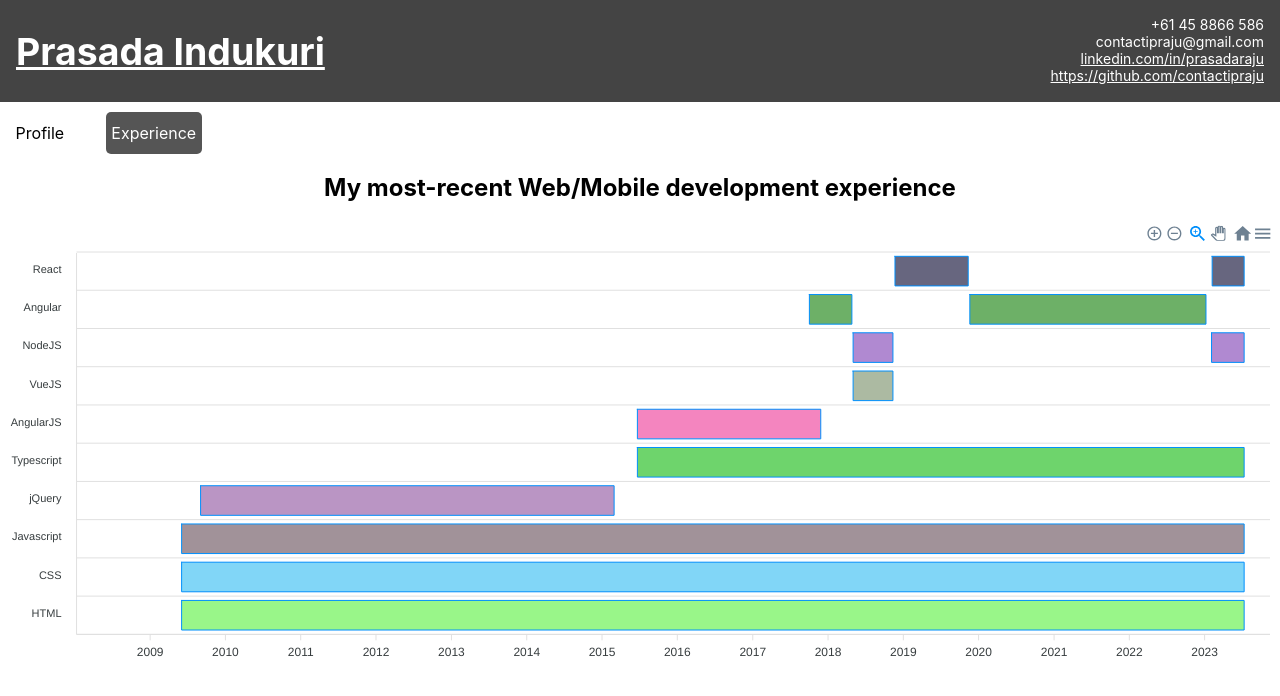
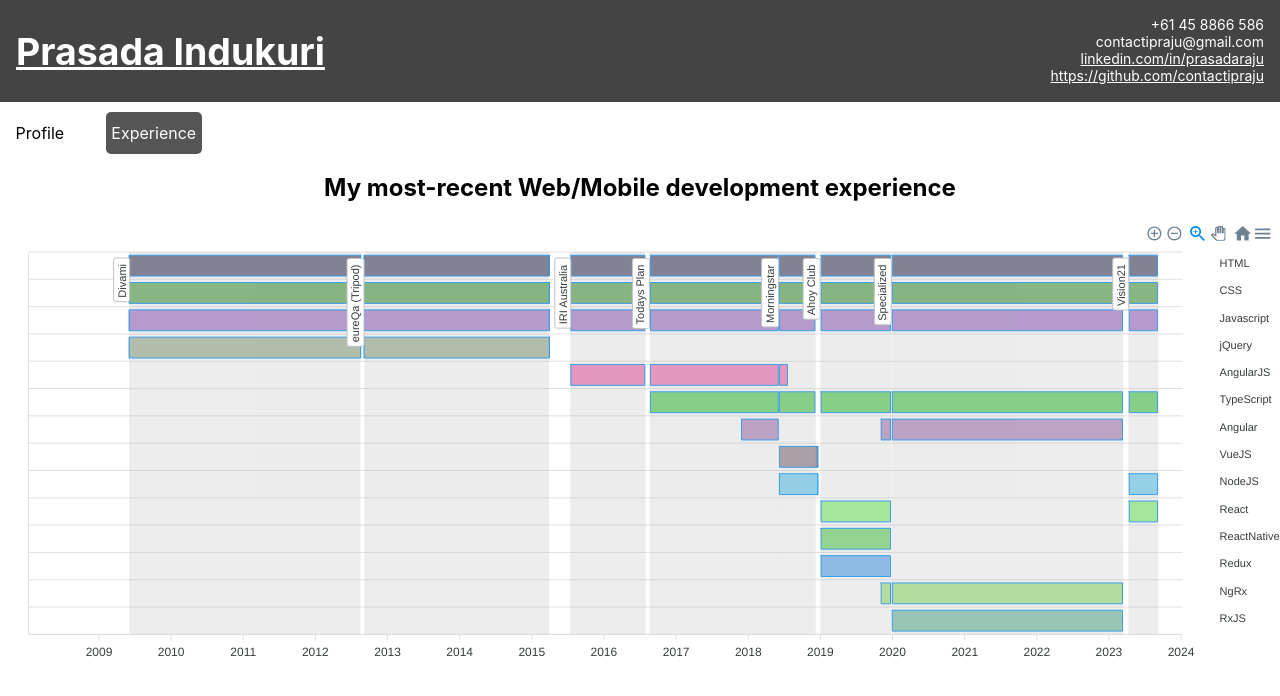
Before and after one commit to contactipraju/texperience, a React (Create React App) app: page /experience in a window 1280 px wide. Shown: the top 696 px of the page. Built offline with nearby package versions, Linux system fonts and the light colour scheme.

Commit message:
adding companies information to the chart

```diff
--- /dev/null
+++ b/public/json/experience.json
@@ -0,0 +1,71 @@
+{
+	"experience": [
+		{
+			"company": "Divami",
+            "from": "31 Jul 2012",
+            "to": "01 Jun 2009",
+			"skills": [{"skill": "HTML"}, {"skill": "CSS"}, {"skill": "Javascript"},  {"skill": "jQuery"}]
+        },
+        {
+			"company": "eureQa (Tripod)",
+            "from": "04 Mar 2015",
+            "to": "22 Aug 2012",
+			"skills": [{"skill": "HTML"}, {"skill": "CSS"}, {"skill": "Javascript"}, {"skill": "jQuery"}]
+        },
+        {
+			"company": "IRI Australia",
+            "from": "20 June 2015",
+            "to": "30 June 2016",
+			"skills": [{"skill": "HTML"}, {"skill": "CSS"}, {"skill": "Javascript"}, {"skill": "AngularJS"}]
+        },
+        {
+			"company": "Todays Plan",
+            "from": "23 July 2016",
+            "to": "30 Apr 2018",
+			"skills": [{"skill": "HTML"}, {"skill": "CSS"}, {"skill": "Javascript"}, {"skill": "TypeScript"},
+				{"skill": "AngularJS", "duration": ["2016-07-23", "2018-04-30"]},
+				{"skill": "Angular", "duration": ["2017-10-23", "2018-04-30"]}
+			]
+        },
+        {
+			"company": "Morningstar",
+            "from": "01 May 2018",
+            "to": "31 Oct 2018",
+			"skills": [
+				{"skill": "HTML"}, {"skill": "CSS"}, {"skill": "Javascript"}, {"skill": "TypeScript"},
+				{
+					"skill": "AngularJS", "duration": ["2018-05-01", "2018-06-15"]
+				},
+				{
+					"skill": "VueJS", "duration": ["2018-05-01", "2018-11-15"]
+				},
+				{
+					"skill": "NodeJS", "duration": ["2018-05-01", "2018-11-15"]
+				}
+			]
+        },
+        {
+			"company": "Ahoy Club",
+            "from": "26 Nov 2018",
+            "to": "14 Nov 2019",
+			"skills": [
+				{"skill": "HTML"}, {"skill": "CSS"}, {"skill": "Javascript"}, {"skill": "TypeScript"},
+				{"skill": "React"}, {"skill": "ReactNative"}, {"skill": "Redux"},
+				{"skill": "Angular", "duration": ["2019-09-23", "2019-11-14"]},
+				{"skill": "NgRx", "duration": ["2019-09-23", "2019-11-14"]}
+			]
+        },
+        {
+			"company": "Specialized",
+            "from": "18 Nov 2019",
+            "to": "20 Jan 2023",
+			"skills": [{"skill": "HTML"}, {"skill": "CSS"}, {"skill": "Javascript"}, {"skill": "TypeScript"}, { "skill": "Angular" }, { "skill": "NgRx" }, { "skill": "RxJS" }]
+        },
+        {
+			"company": "Vision21",
+            "from": "18 Feb 2023",
+            "to": "15 Jul 2023",
+			"skills": [{"skill": "HTML"}, {"skill": "CSS"}, {"skill": "Javascript"}, {"skill": "TypeScript"}, { "skill": "NodeJS" }, { "skill": "React" }]
+        }
+	]
+}
--- a/src/pages/profile/ProfileContext.tsx
+++ b/src/pages/profile/ProfileContext.tsx
@@ -33,7 +33,7 @@ export const ProfileContextProvider = ({ children }: any) => {
 		getProfile().then((resp) => {
 			setProfile(resp.data);
 			setIsLoading(false);
-			console.log("Profile Loaded: ", resp.data);
+			// console.log("Profile Loaded: ", resp.data);
 		})
 	}, []);
 
--- a/src/pages/skills/Skills.service.ts
+++ b/src/pages/skills/Skills.service.ts
@@ -20,3 +20,40 @@ export async function getSkills() {
 
 	return skills;
 }
+
+export async function getExperiences() {
+	const resp = await axios.get('json/experience.json');
+
+	let skills:any = [];
+	let tenure:any = [];
+
+	resp.data.experience.forEach((company:any, index: number) => {
+		let ten: any = {};
+
+		ten['x'] = new Date(company['from']).getTime();
+		ten['x2'] = new Date(company['to']).getTime();
+		ten['label'] = {
+			text: company['company']
+		};
+
+		company.skills.forEach((element:any, index: number) => {
+			let sk: any = {};
+
+			if (!colors[element.skill]) {
+				colors[element.skill] = '#'+(Math.random().toString(16)+'00000').slice(2,8);
+			}
+
+			sk['x'] = element.skill;
+			sk['fillColor'] = colors[element.skill];
+			sk['y'] = element.duration
+				? [new Date(element.duration[0]).getTime(), new Date(element.duration[1]).getTime()]
+				: [new Date(company['from']).getTime(), new Date(company['to']).getTime()]
+
+			skills.push(sk);
+		});
+
+		tenure.push(ten);
+	});
+
+	return {skills, tenure};
+}
--- a/src/pages/skills/SkillsContext.tsx
+++ b/src/pages/skills/SkillsContext.tsx
@@ -1,17 +1,23 @@
 import { createContext } from "react";
 import { useState, useEffect } from "react";
 
-import { getSkills }  from './Skills.service';
+import { getExperiences }  from './Skills.service';
 
 export interface SkillsInfo {
 	x: string;
 	y: any[];
+}
+export interface TenureInfo {
+	x: string;
+	x2: any[];
 }
 
 export interface ISkillsContext {
 	isLoading: boolean;
 	skills: SkillsInfo[];
 	setSkills: (skills: SkillsInfo[]) => void;
+	tenure: XAxisAnnotations[];
+	setTenure: (tenure: XAxisAnnotations[]) => void;
 }
 
 const skillsDefaultValue = {
@@ -19,24 +25,31 @@ const skillsDefaultValue = {
 	setSkills: () => {}
 };
 
+const tenureDefaultValue = {
+	tenure: [],
+	setTenure: () => {}
+};
+
 export const SkillsContext = createContext({});
 
 export const SkillsContextProvider = ({ children }: any) => {
 
+	const [isLoading, setIsLoading] = useState(true);
 	const [skills, setSkills] = useState(skillsDefaultValue);
-	const [isLoading, setIsLoading] = useState(true);
+	const [tenure, setTenure] = useState(tenureDefaultValue);
 
 	useEffect(() => {
-		getSkills().then((resp) => {
-			setSkills(resp);
+		getExperiences().then((resp) => {
+			setSkills(resp.skills);
+			setTenure(resp.tenure);
 			setIsLoading(false);
-			console.log("Skills Loaded: ", resp);
+			console.log("Experiences Loaded: ", resp);
 		})
 	}, []);
 
 	return (
 		<SkillsContext.Provider value={{
-			isLoading, skills, setSkills
+			isLoading, skills, setSkills, tenure, setTenure
 		}}>
 			{children}
 		</SkillsContext.Provider>
--- a/src/pages/skills/components/SkillsChart/SkillsChart.tsx
+++ b/src/pages/skills/components/SkillsChart/SkillsChart.tsx
@@ -1,10 +1,10 @@
 import './SkillsChart.scss';
 
+import { ApexOptions } from 'apexcharts';
 import ReactApexChart from "react-apexcharts";
 
 import { useContext } from 'react';
 import { SkillsContext, ISkillsContext } from '../../SkillsContext';
-import { ApexOptions } from 'apexcharts';
 
 const options: ApexOptions = {
 	chart: {
@@ -20,6 +20,9 @@ const options: ApexOptions = {
 	xaxis: {
 		type: 'datetime'
 	},
+	yaxis: [
+		{ opposite: true }
+	],
 	stroke: {
 		width: 1
 	},
@@ -34,7 +37,11 @@ const options: ApexOptions = {
 };
 
 const SkillsChart = (props: any) => {
-	const { isLoading, skills, setSkills } = useContext(SkillsContext) as ISkillsContext;
+	const { isLoading, skills, setSkills, tenure, setTenure } = useContext(SkillsContext) as ISkillsContext;
+
+	options['annotations'] = {
+		xaxis: tenure
+	};
 
 	const chartData = {
 		series: [{
```
